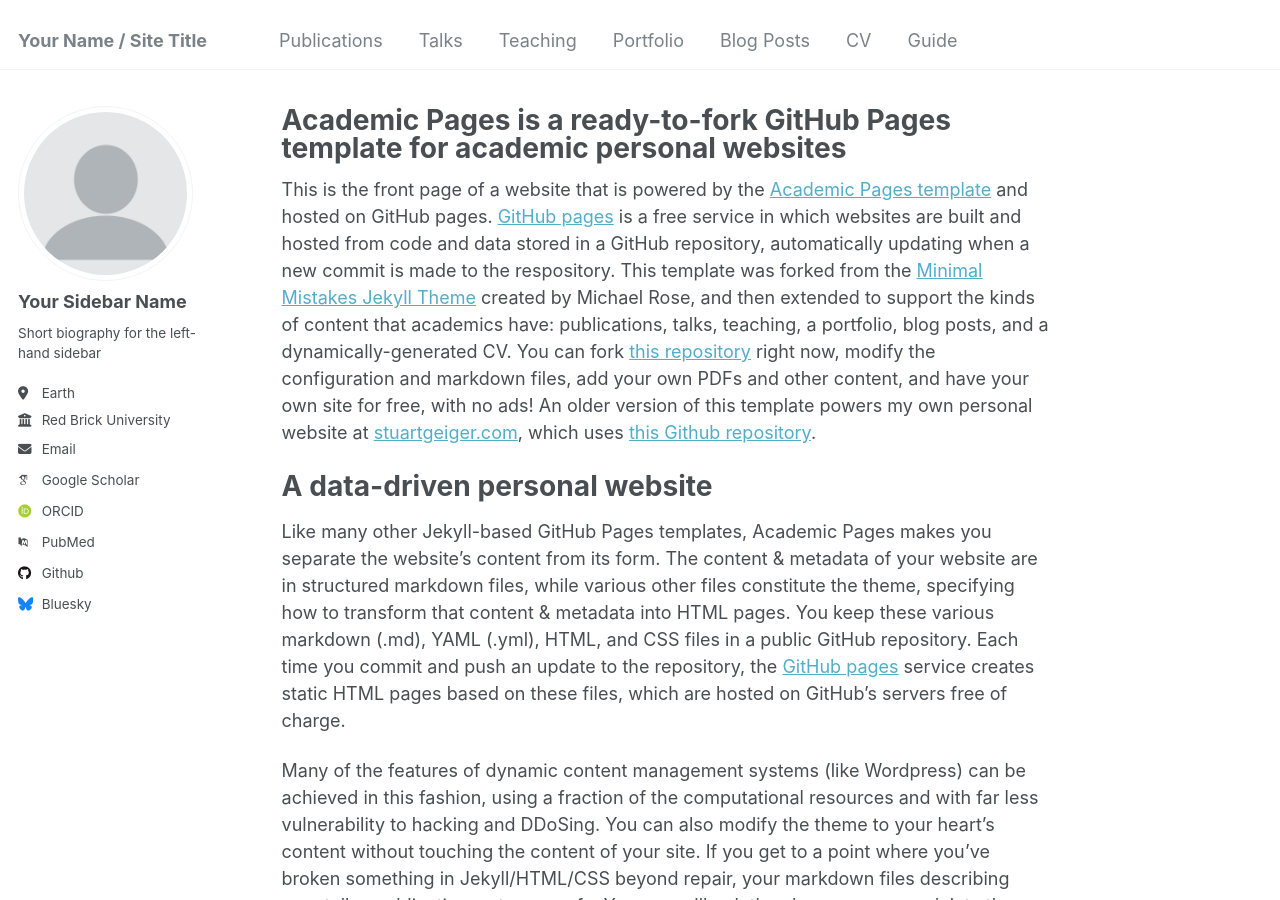
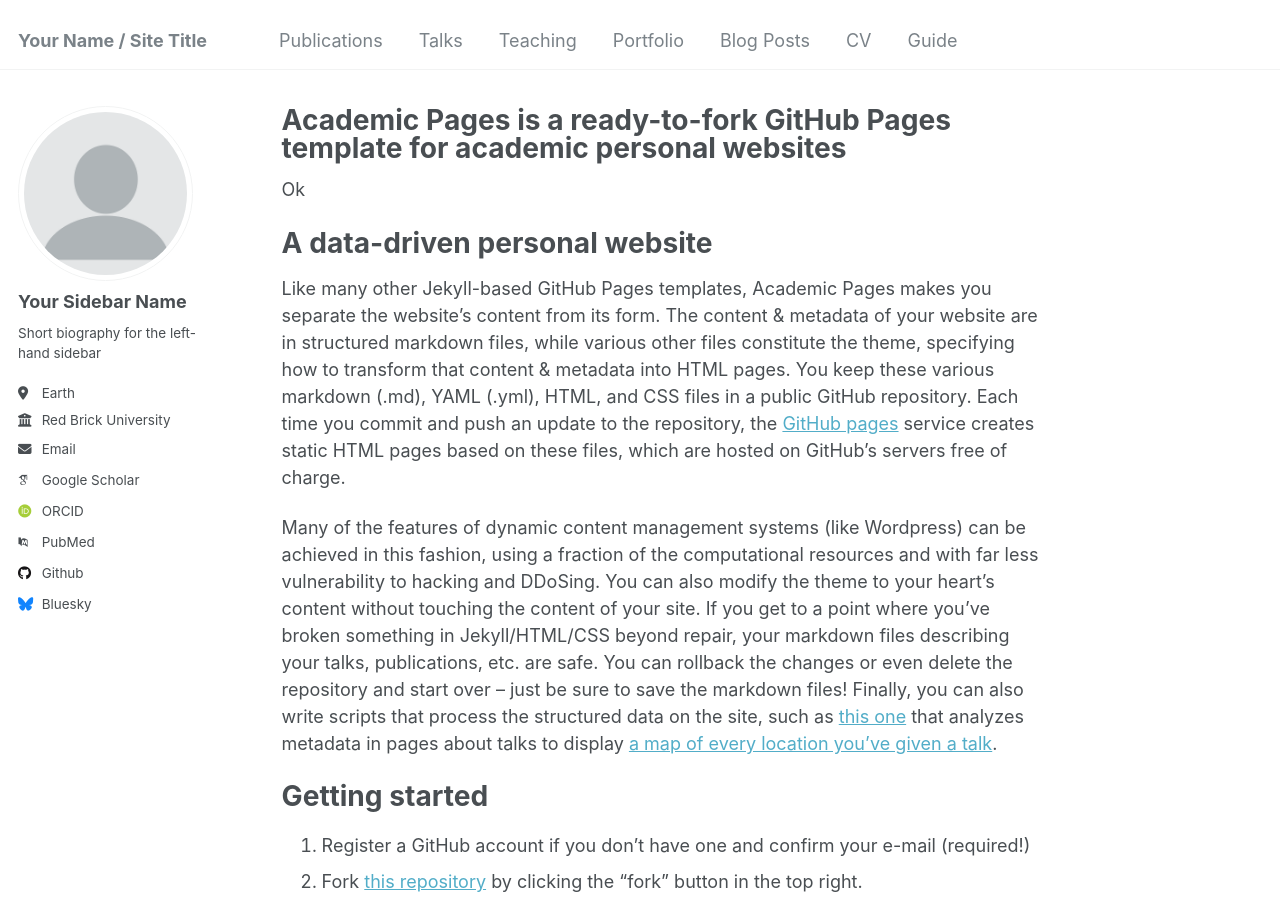
Before and after one commit to Mauriciodiazz/labbioclim, a Jekyll site: the page built from _pages/about.md, in a window 1280 px wide and 900 px high. Built offline with Jekyll 4.4.1, drawn with Linux system fonts in a browser that asks for light colours; some web fonts are replaced.

Commit message:
Update about.md

```diff
--- a/_pages/about.md
+++ b/_pages/about.md
@@ -7,7 +7,7 @@ redirect_from:
   - /about.html
 ---
 
-This is the front page of a website that is powered by the [Academic Pages template](https://github.com/academicpages/academicpages.github.io) and hosted on GitHub pages. [GitHub pages](https://pages.github.com) is a free service in which websites are built and hosted from code and data stored in a GitHub repository, automatically updating when a new commit is made to the respository. This template was forked from the [Minimal Mistakes Jekyll Theme](https://mmistakes.github.io/minimal-mistakes/) created by Michael Rose, and then extended to support the kinds of content that academics have: publications, talks, teaching, a portfolio, blog posts, and a dynamically-generated CV. You can fork [this repository](https://github.com/academicpages/academicpages.github.io) right now, modify the configuration and markdown files, add your own PDFs and other content, and have your own site for free, with no ads! An older version of this template powers my own personal website at [stuartgeiger.com](http://stuartgeiger.com), which uses [this Github repository](https://github.com/staeiou/staeiou.github.io).
+Ok
 
 A data-driven personal website
 ======
```
